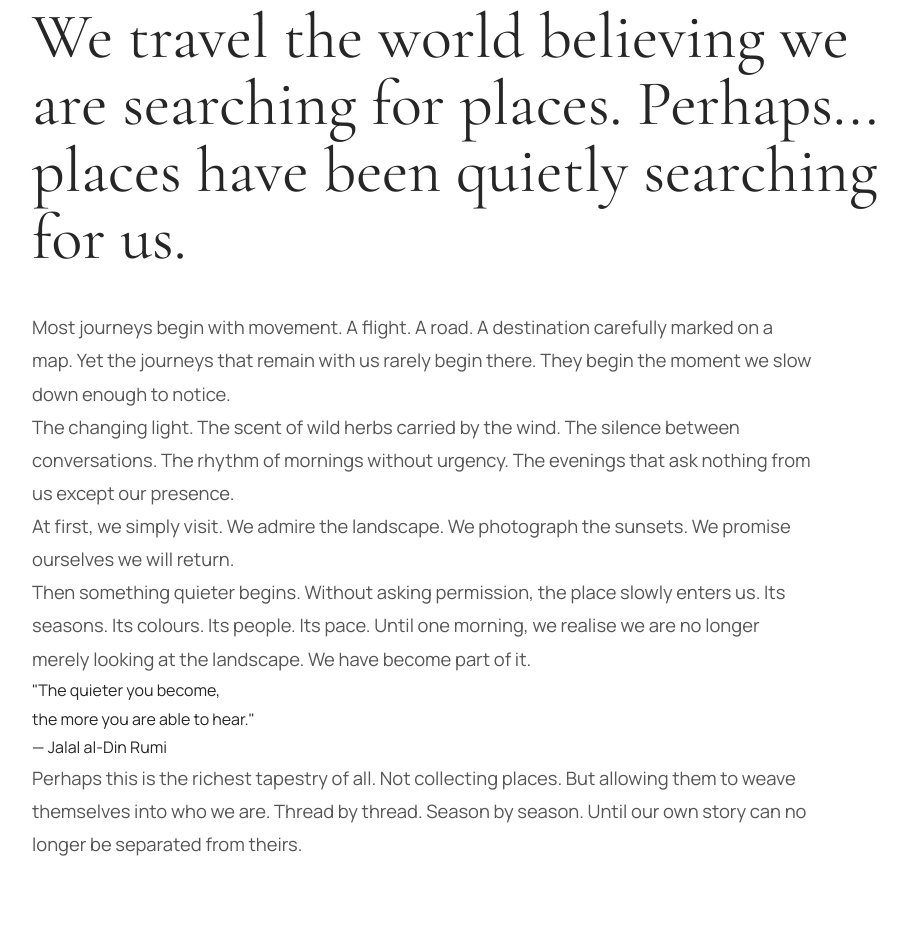
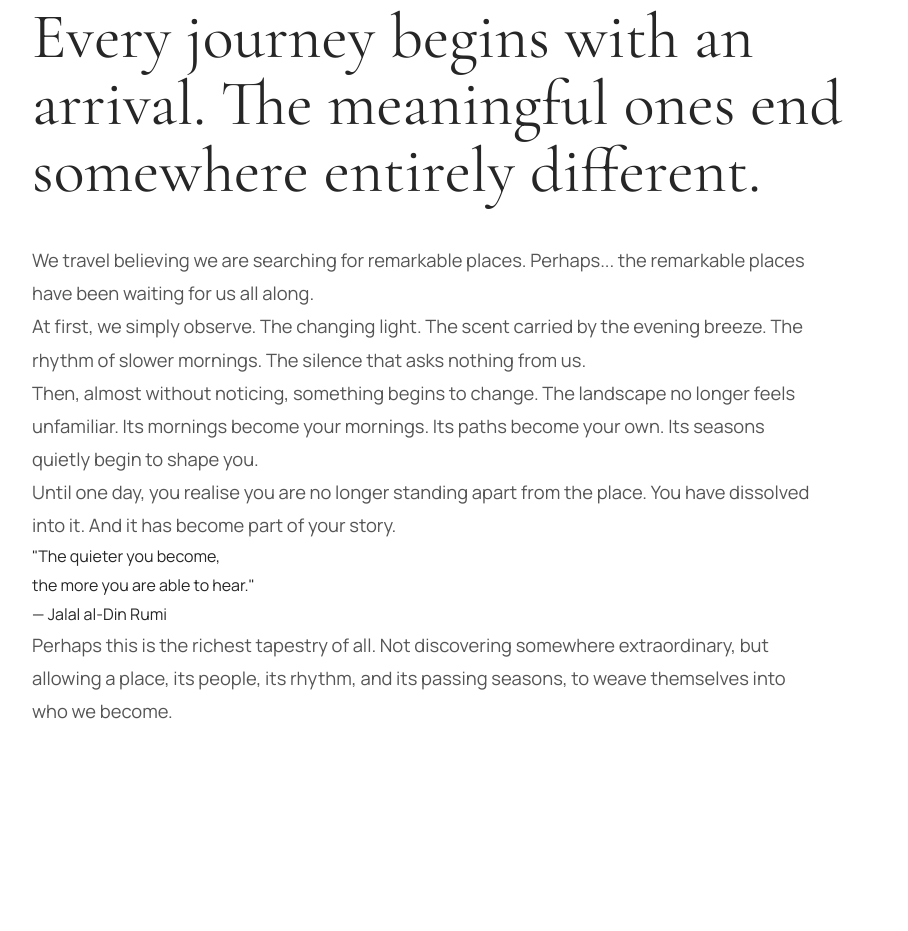
Before and after one commit to arouifz-builderwomen/Rich-Tapestry-of-life-concept, a plain HTML site: page index.html in a window 1280 px wide. Shown: the part 1029-1960 px from the top of the page, without its empty margins (158-1066 px from the left). Drawn offline with nearby package versions, Linux system fonts and the light colour scheme.

Commit message:
Update index.html

```diff
--- a/index.html
+++ b/index.html
@@ -9,15 +9,13 @@
 <title>Rich Tapestry of Life</title>
 
 <meta name="description"
-content="A place where landscapes, people and memories become part of your own story.">
+content="A place where landscapes, memories and belonging become part of your own story.">
 
 <link rel="stylesheet" href="style.css">
 
 </head>
 
 <body>
-
-<!-- HERO -->
 
 <!-- ========================================================= -->
 <!-- COVER -->
@@ -26,7 +24,7 @@ content="A place where landscapes, people and memories become part of your own s
 <header class="hero">
 
     <img
-        src="assets/images/RTOL2SUNRISE.jpeg"
+        src="assets/images/RTOLOCEANSUNSET.jpeg"
         class="hero-video"
         alt="Rich Tapestry of Life">
 
@@ -47,8 +45,8 @@ content="A place where landscapes, people and memories become part of your own s
 
         <p>
 
-            Not every journey changes where you are.<br>
-            Some quietly change who you become.
+            Some places are visited.<br>
+            Others quietly become part of you.
 
         </p>
 
@@ -63,7 +61,6 @@ content="A place where landscapes, people and memories become part of your own s
 </header>
 
 
-
 <!-- ========================================================= -->
 <!-- PROLOGUE -->
 <!-- ========================================================= -->
@@ -76,44 +73,19 @@ content="A place where landscapes, people and memories become part of your own s
 
 <h2>
 
-We travel the world
-believing
-we are searching for places.
+Every journey begins with an arrival.
 
-Perhaps...
-
-places have been quietly
-searching for us.
+The meaningful ones end somewhere entirely different.
 
 </h2>
 
 <p>
 
-Most journeys begin with movement.
+We travel believing we are searching for remarkable places.
 
-A flight.
+Perhaps...
 
-A road.
-
-A destination carefully marked on a map.
-
-Yet the journeys that remain with us rarely begin there.
-
-They begin the moment we slow down enough to notice.
-
-</p>
-
-<p>
-
-The changing light.
-
-The scent of wild herbs carried by the wind.
-
-The silence between conversations.
-
-The rhythm of mornings without urgency.
-
-The evenings that ask nothing from us except our presence.
+the remarkable places have been waiting for us all along.
 
 </p>
 
@@ -121,37 +93,43 @@ The evenings that ask nothing from us except our presence.
 
 At first,
 
-we simply visit.
+we simply observe.
 
-We admire the landscape.
+The changing light.
 
-We photograph the sunsets.
+The scent carried by the evening breeze.
 
-We promise ourselves we will return.
+The rhythm of slower mornings.
+
+The silence that asks nothing from us.
 
 </p>
 
 <p>
 
-Then something quieter begins.
+Then, almost without noticing,
 
-Without asking permission,
+something begins to change.
 
-the place slowly enters us.
+The landscape no longer feels unfamiliar.
 
-Its seasons.
+Its mornings become your mornings.
 
-Its colours.
+Its paths become your own.
 
-Its people.
+Its seasons quietly begin to shape you.
 
-Its pace.
+</p>
 
-Until one morning,
+<p>
 
-we realise we are no longer merely looking at the landscape.
+Until one day,
 
-We have become part of it.
+you realise you are no longer standing apart from the place.
+
+You have dissolved into it.
+
+And it has become part of your story.
 
 </p>
 
@@ -172,15 +150,17 @@ the more you are able to hear."
 
 Perhaps this is the richest tapestry of all.
 
-Not collecting places.
+Not discovering somewhere extraordinary,
 
-But allowing them to weave themselves into who we are.
+but allowing a place,
 
-Thread by thread.
+its people,
 
-Season by season.
+its rhythm,
 
-Until our own story can no longer be separated from theirs.
+and its passing seasons,
+
+to weave themselves into who we become.
 
 </p>
 
@@ -193,7 +173,6 @@ Begin Chapter I
 </div>
 
 </section>
-<!-- INTRO -->
 
 <section class="intro">
 
```
